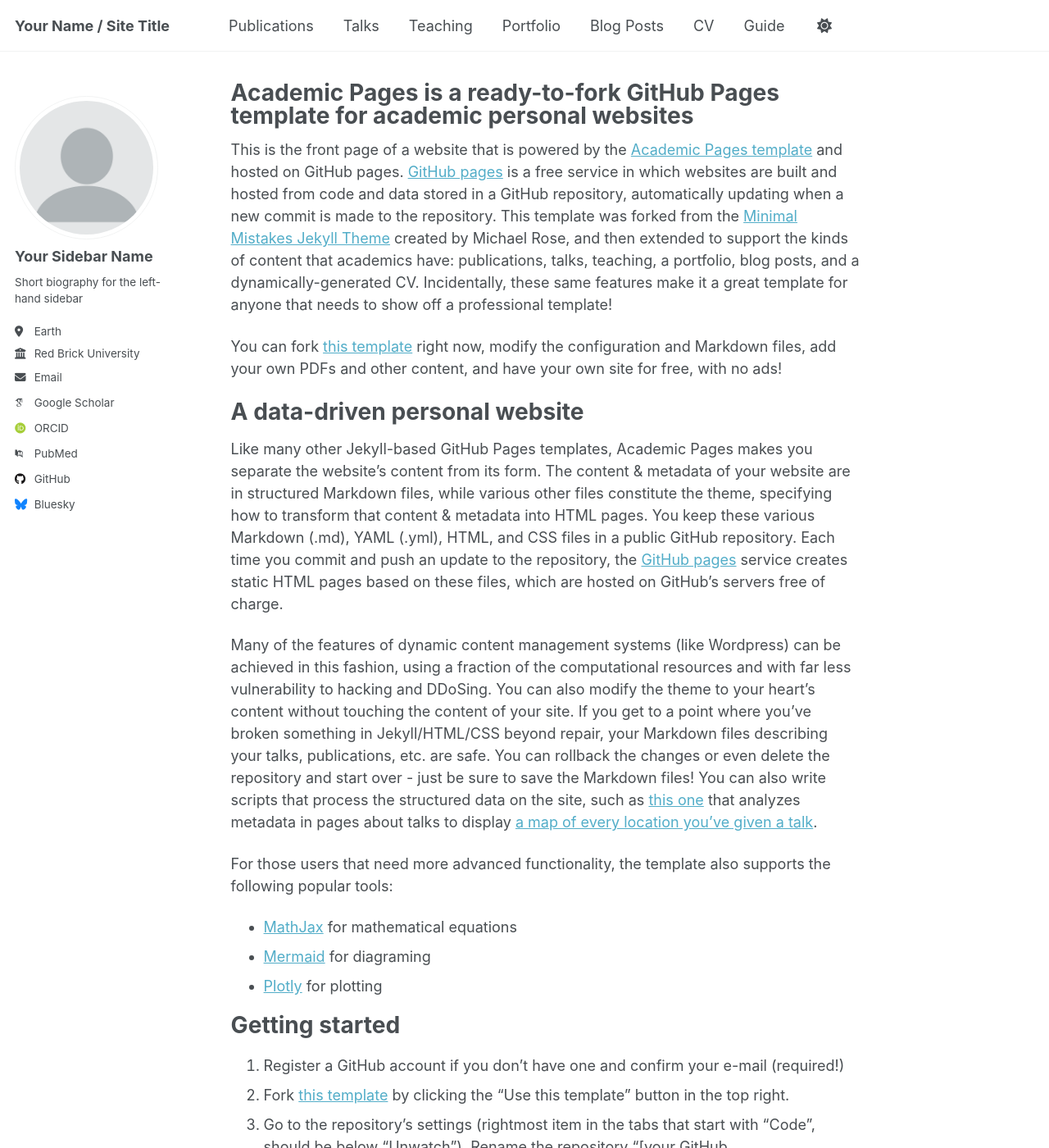
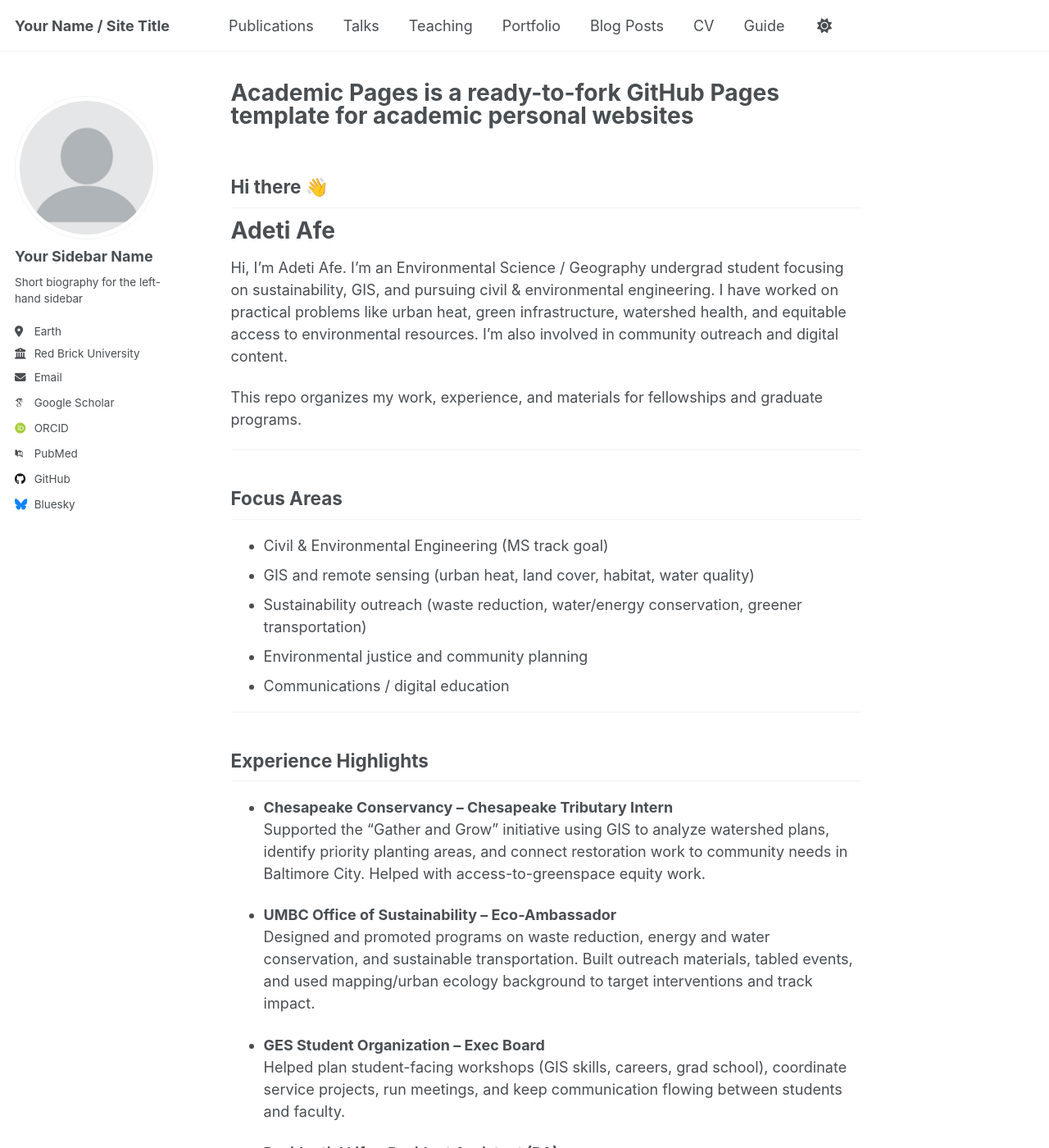
Before and after one commit to adeti-afe/adeti-afe.github.io, a Jekyll site: the page built from _pages/about.md, in a window 1280 px wide and 1400 px high. Shown: the whole window at 82% size. Built offline with Jekyll 4.4.1, drawn with Linux system fonts in a browser that asks for light colours; some web fonts are replaced; a script that is not in the unit is left out; some of the changed text lies outside the part shown.

Commit message:
Update about.md

```diff
--- a/_pages/about.md
+++ b/_pages/about.md
@@ -6,6 +6,39 @@ redirect_from:
   - /about/
   - /about.html
 ---
+## Hi there 👋
+# Adeti Afe
+
+Hi, I'm Adeti Afe. I'm an Environmental Science / Geography undergrad student focusing on sustainability, GIS, and pursuing civil & environmental engineering. I have worked on practical problems like urban heat, green infrastructure, watershed health, and equitable access to environmental resources. I'm also involved in community outreach and digital content.
+
+This repo organizes my work, experience, and materials for fellowships and graduate programs.
+
+---
+
+## Focus Areas
+- Civil & Environmental Engineering (MS track goal)
+- GIS and remote sensing (urban heat, land cover, habitat, water quality)
+- Sustainability outreach (waste reduction, water/energy conservation, greener transportation)
+- Environmental justice and community planning
+- Communications / digital education
+
+---
+
+## Experience Highlights
+- **Chesapeake Conservancy – Chesapeake Tributary Intern**
+  Supported the "Gather and Grow" initiative using GIS to analyze watershed plans, identify priority planting areas, and connect restoration work to community needs in Baltimore City. Helped with access-to-greenspace equity work.
+
+- **UMBC Office of Sustainability – Eco-Ambassador**
+  Designed and promoted programs on waste reduction, energy and water conservation, and sustainable transportation. Built outreach materials, tabled events, and used mapping/urban ecology background to target interventions and track impact.
+
+- **GES Student Organization – Exec Board**
+  Helped plan student-facing workshops (GIS skills, careers, grad school), coordinate service projects, run meetings, and keep communication flowing between students and faculty.
+
+- **Residential Life – Resident Assistant (RA)**
+  Built inclusive community, organized events, handled housing logistics, and connected residents to campus resources.
+
+- Email: [adetiafe03@gmail.com]
+- LinkedIn / [Adeti-Afe]
 
 This is the front page of a website that is powered by the [Academic Pages template](https://github.com/academicpages/academicpages.github.io) and hosted on GitHub pages. [GitHub pages](https://pages.github.com) is a free service in which websites are built and hosted from code and data stored in a GitHub repository, automatically updating when a new commit is made to the repository. This template was forked from the [Minimal Mistakes Jekyll Theme](https://mmistakes.github.io/minimal-mistakes/) created by Michael Rose, and then extended to support the kinds of content that academics have: publications, talks, teaching, a portfolio, blog posts, and a dynamically-generated CV. Incidentally, these same features make it a great template for anyone that needs to show off a professional template!
 
```
